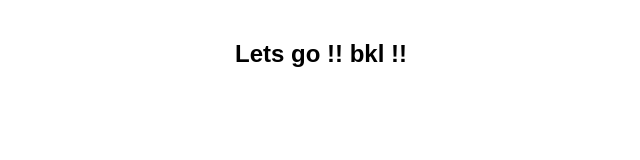
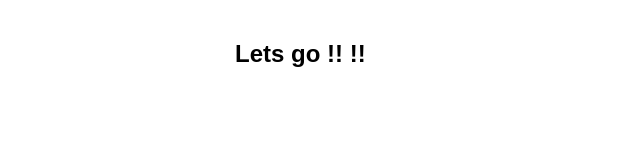
Before and after one commit to Sourav7888/my-first-static-web-app, a website: page src/index.html in a window 1280 px wide. Shown: the full height of the page, 85-725 px from the left. Drawn offline with Linux system fonts and the light colour scheme.

Commit message:
Update index.html

```diff
--- a/src/index.html
+++ b/src/index.html
@@ -10,7 +10,7 @@
 
 <body>
   <main>
-    <h2>Lets go !! bkl  !!</h2>
+    <h2>Lets go !! !!</h2>
   </main>
 </body>
 
```
